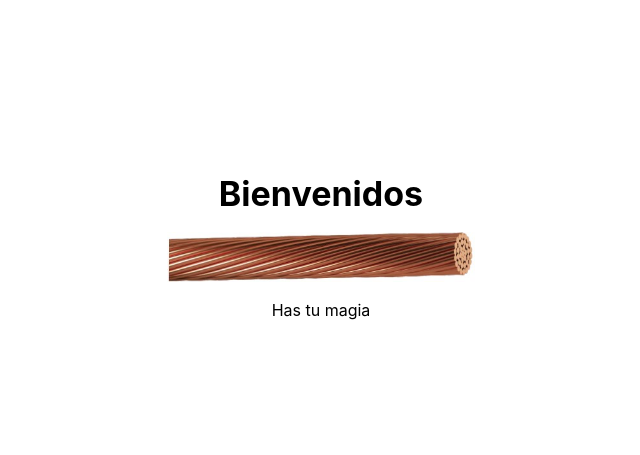
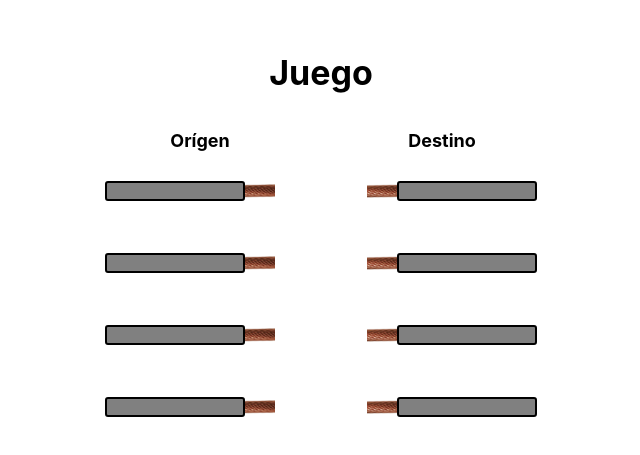
Before and after one commit to mariaperdomom/cableGame, a React (Vite) app: page / in a window 1280 px wide. Shown: the part 153-608 px from the top of the page, without its empty margins (319-959 px from the left). Built offline with nearby package versions, Linux system fonts and the light colour scheme.

Commit message:
Logica del canvas

```diff
--- a/src/App.tsx
+++ b/src/App.tsx
@@ -12,7 +12,7 @@ const App: React.FC = () => {
     <Container h={'100vh'} >
       <Center h={'100%'} >
         <Stack gap={'xl'} p={'xl'} justify='center' align='center'>
-          { actions === '' &&
+          { actions === 's' &&
             <Stack onClick={()=> setActions('register')} style={{cursor: 'pointer'}} justify='center'>
               <Title order={1} ta={'center'}>Bienvenidos</Title>
               <Image src={'./assets/cableD.jpg'} h={50} />
@@ -21,7 +21,7 @@ const App: React.FC = () => {
           }
           { actions === 'register' &&
             <Stack gap={'xl'}>
-              <Title order={1} style={{cursor: 'pointer'}}>Registro</Title>
+              <Title order={1} style={{cursor: 'pointer'}} ta={'center'}>Registro</Title>
               <TextInput
                 label='Código'
                 placeholder='M1E2A3'
@@ -43,14 +43,14 @@ const App: React.FC = () => {
               </Group>
             </Stack>
           }
-          { actions === 'game' &&
+          { actions === '' &&
             <>
-              <Title order={1} onClick={()=> setActions('end')} style={{cursor: 'pointer'}}>Juego</Title>
+              <Title order={1} onClick={()=> setActions('end')} style={{cursor: 'pointer'}} ta={'center'}>Juego</Title>
               <CableGame />
             </>
           }
           { actions === 'end' &&
-            <Title order={1} onClick={()=> setActions('')} style={{cursor: 'pointer'}}>Final</Title>
+            <Title order={1} onClick={()=> setActions('')} style={{cursor: 'pointer'}} ta={'center'}>Final</Title>
           }
         </Stack>
       </Center>
--- a/src/components/CableGame.tsx
+++ b/src/components/CableGame.tsx
@@ -1,5 +1,6 @@
 import React, { useEffect, useState } from 'react';
 import Connector from './Connector';
+import { Group, Stack, Text } from '@mantine/core';
 
 interface ConnectorData {
   id: number;
@@ -39,13 +40,13 @@ const CableGame: React.FC = () => {
 
   // Verifica si un conector ya está conectado
   const isConnected = (connectorId: number) => {
- return cables.find((cable) => cable.originId === connectorId && cable.destinationId === connectorId);
+    return cables.find((cable) => cable.originId === connectorId && cable.destinationId === connectorId);
   };
 
   return (
-    <div style={{ display: 'flex', justifyContent: 'space-around', padding: '50px' }}>
-      <div>
-        <h3>Orígenes</h3>
+    <Group justify='space-between' gap={'xl'}>
+      <Stack>
+        <Text fz={'h4'} ta={'center'} fw={'bold'}>Orígen</Text>
         {originConnectors.map((connector) => (
           <Connector
             key={connector.id}
@@ -56,10 +57,10 @@ const CableGame: React.FC = () => {
             showColor={showColor}
           />
         ))}
-      </div>
+      </Stack>
 
-      <div>
-        <h3>Destinos</h3>
+      <Stack>
+        <Text fz={'h4'} ta={'center'} fw={'bold'}>Destino</Text>
         {destinationConnectors.map((connector) => (
           <Connector
             key={connector.id}
@@ -70,8 +71,8 @@ const CableGame: React.FC = () => {
             showColor={showColor}
           />
         ))}
-      </div>
-    </div>
+      </Stack>
+    </Group>
   );
 };
 
--- /dev/null
+++ b/src/components/Connector.module.css
@@ -0,0 +1,17 @@
+.connector {
+    transition: all 0.3s ease-in-out;
+    /* background-image: repeating-linear-gradient(35deg, transparent, transparent 5px, #87530f 5px, #87530f 15px); */
+}
+
+.connector.origin {
+    border: 2px solid black;
+}
+
+.connector.destination {
+    border: 2px solid black;
+}
+
+
+body {
+    user-select: none;
+}
--- a/src/components/Connector.tsx
+++ b/src/components/Connector.tsx
@@ -1,4 +1,6 @@
 import React from 'react';
+import classes from './Connector.module.css';
+import { Box, Group, Image } from '@mantine/core';
 
 interface ConnectorProps {
   connector: {
@@ -11,20 +13,48 @@ interface ConnectorProps {
   type: 'origin' | 'destination';
 }
 
+interface Point {
+  x: number;
+  y: number;
+}
+
 const Connector: React.FC<ConnectorProps> = ({ connector, onConnect, isConnected, type, showColor }) => {
+  var canvas : any = document.getElementById("mycanvas");
+  if(canvas && canvas.getContext) {
+    var ctx = canvas.getContext("2d");
+    if(ctx) return ctx;
+  }
+  let points : Point[] = [];
+
   const handleDragStart = (e: React.DragEvent<HTMLDivElement>) => {
     if (type === 'origin') {
       e.dataTransfer.setData('originId', connector.id.toString());
+      points = [];
     }
   };
 
   const handleDrop = (e: React.DragEvent<HTMLDivElement>) => {
     const originId = Number(e.dataTransfer.getData('originId'));
+    const x: number = e.clientX;
+    const y: number = e.clientY;
 
     if (type === 'destination' && !isConnected && originId) {
       onConnect(originId, connector.id);
+      points.push({x, y});
+      drawCable();
     }
   };
+
+  const drawCable = () => {
+    ctx.clearRect(0, 0, canvas.width, canvas.height);
+    ctx.beginPath();
+    ctx.moveTo(points[0].x, points[0].y);
+    for(let i=1; i< points.length; i++) {
+      ctx.lineTo(points[i].x, points[i].y);
+    }
+    /* ctx.closePath(); */
+    ctx.stroke();
+  }
 
   const handleDragOver = (e: React.DragEvent<HTMLDivElement>) => {
     if (type === 'destination' && !isConnected) {
@@ -32,28 +62,54 @@ const Connector: React.FC<ConnectorProps> = ({ connector, onConnect, isConnected
     }
   };
 
-
   return (
-    <div
-      className="connector"
+    <>
+      <Group gap={0} align='center' justify='center'>
+        { type === 'destination' &&
+          <Image
+            src={'../assets/cableD.jpg'}
+            h={'14px'}
+            w={'50px'}
             style={{
-        width: '300px',
+              position: 'relative',
+              left: '30px'
+            }}
+          />
+        }
+        <Box
+          className={classes.connector}
+          style={{
+            width: '140px',
             height: '20px',
             backgroundColor: showColor ? connector.color  : ( !isConnected ? 'gray' : connector.color),
-        borderRadius: '10%',
+            borderRadius: '3px',
             margin: '10px',
             display: 'flex',
             alignItems: 'center',
             justifyContent: 'center',
             border: '2px solid black',
             cursor: isConnected ? 'not-allowed' : 'pointer',
+            zIndex: 1000
           }}
           draggable={type === 'origin' && !isConnected}
           onDragStart={handleDragStart}
           onDrop={handleDrop}
           onDragOver={handleDragOver}
-    >
-    </div>
+        />
+        { type === 'origin' &&
+          <Image
+            src={'../assets/cableD.jpg'}
+            h={'14px'}
+            w={'50px'}
+            style={{
+              position: 'relative',
+              right: '30px'
+            }}
+          />
+        }
+      </Group>
+      <canvas id="myCanvas" width="0" height="0" /* style={{border: '1px solid #d3d3d3'}} */></canvas>
+    </>
   );
 };
 
```
Lines whose indentation alone changed are shown as unchanged.
